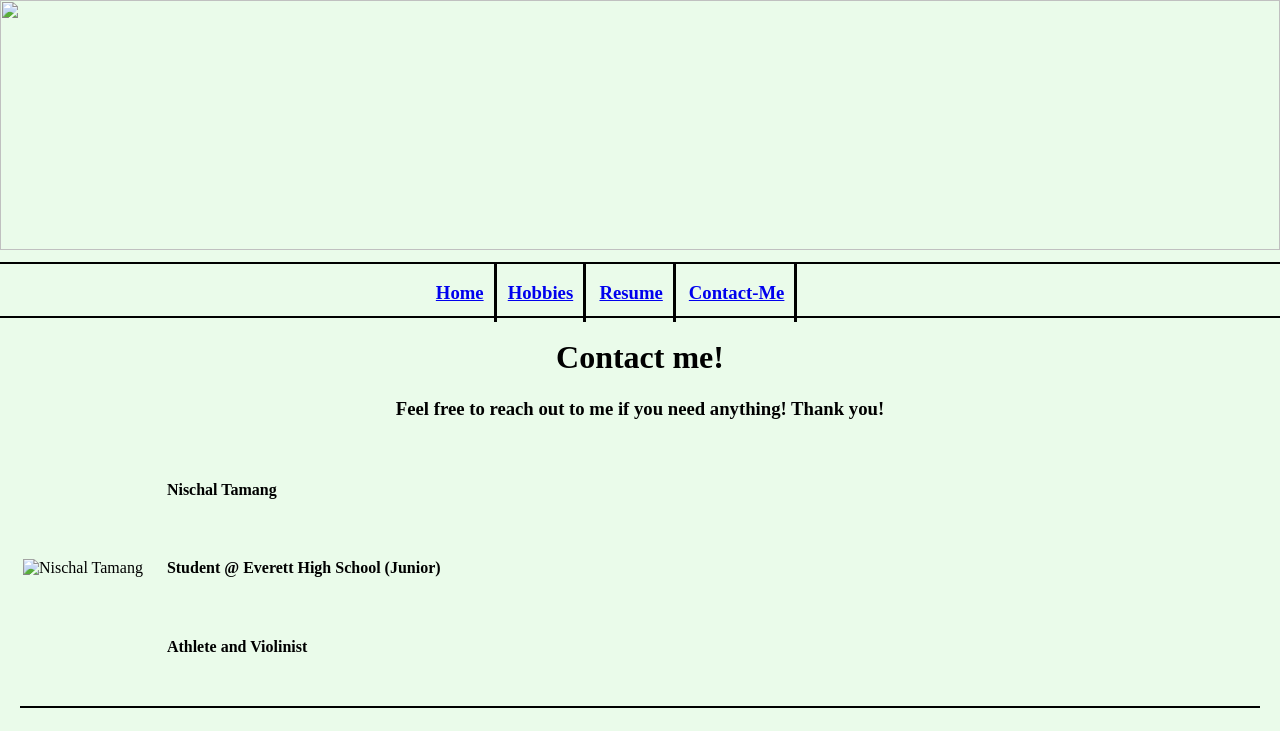
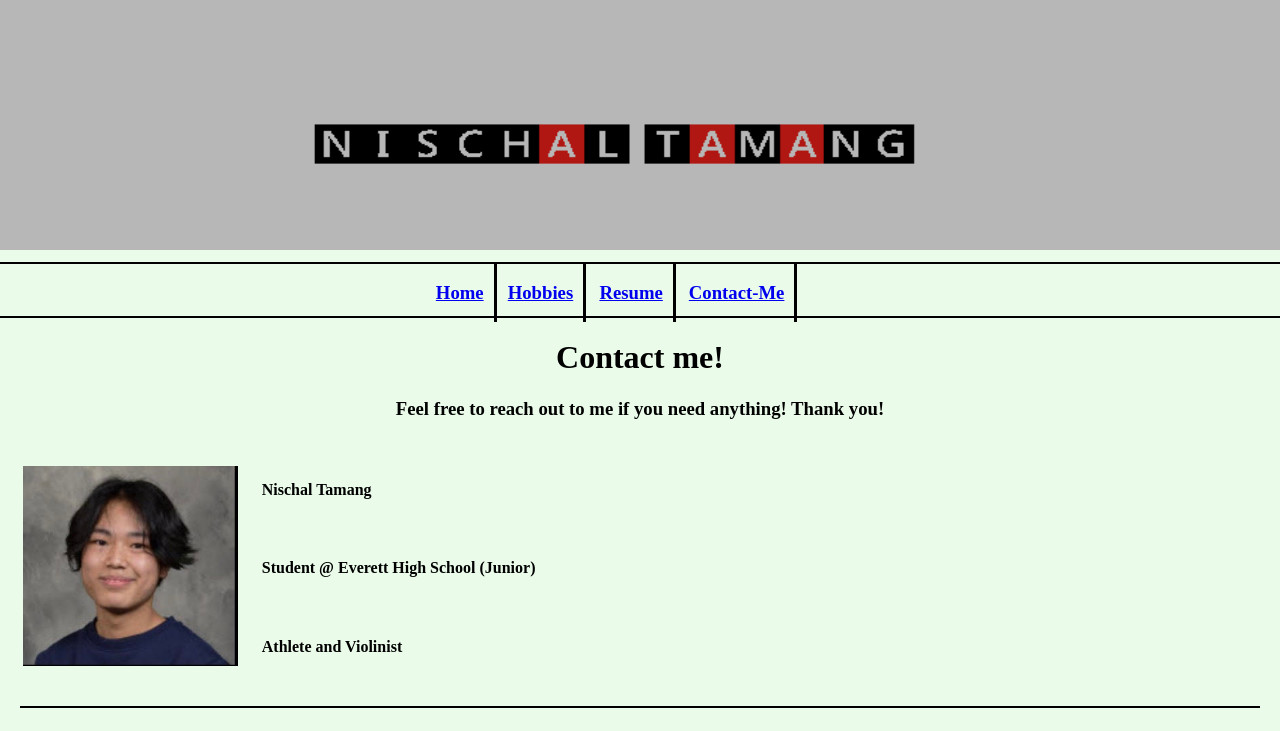
Before and after one commit to NischalTamang21/Personal-Website, a plain HTML site: page contact-me.html in a window 1280 px wide. Shown: the top 731 px of the page. Drawn offline with Linux system fonts and the light colour scheme.

Commit message:
Update contact-me.html

```diff
--- a/contact-me.html
+++ b/contact-me.html
@@ -65,7 +65,7 @@
 
 		<header>
 			<!-- banner -->
-			<img src="images/banner2.png" height="250">
+			<img src="banner2.PNG" height="250">
 			<!-- end of baner -->
 
 			<!-- navigation -->
@@ -91,7 +91,7 @@
 			<!-- table -->
 			<table>
 				<tr>
-					<td><img src="images/pic.jpg" alt="Nischal Tamang" height="200" class="Nis"></td>
+					<td><img src="pic.jpg" alt="Nischal Tamang" height="200" class="Nis"></td>
 					<td><h4>Nischal Tamang</h4> <br/> <h4>Student @ Everett High School (Junior)</h4> <br/> <h4>Athlete and Violinist</h4></td>
 				</tr>
 			</table>
```
